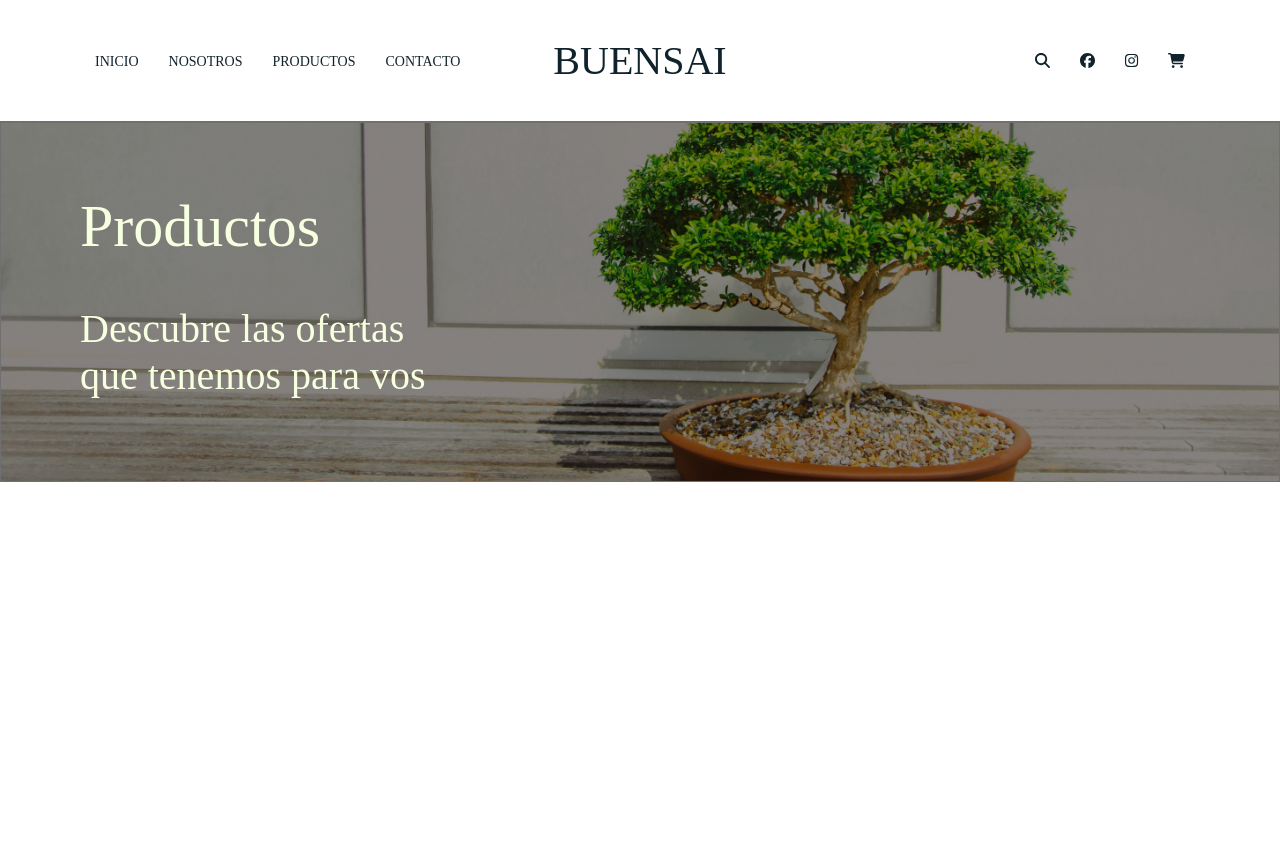
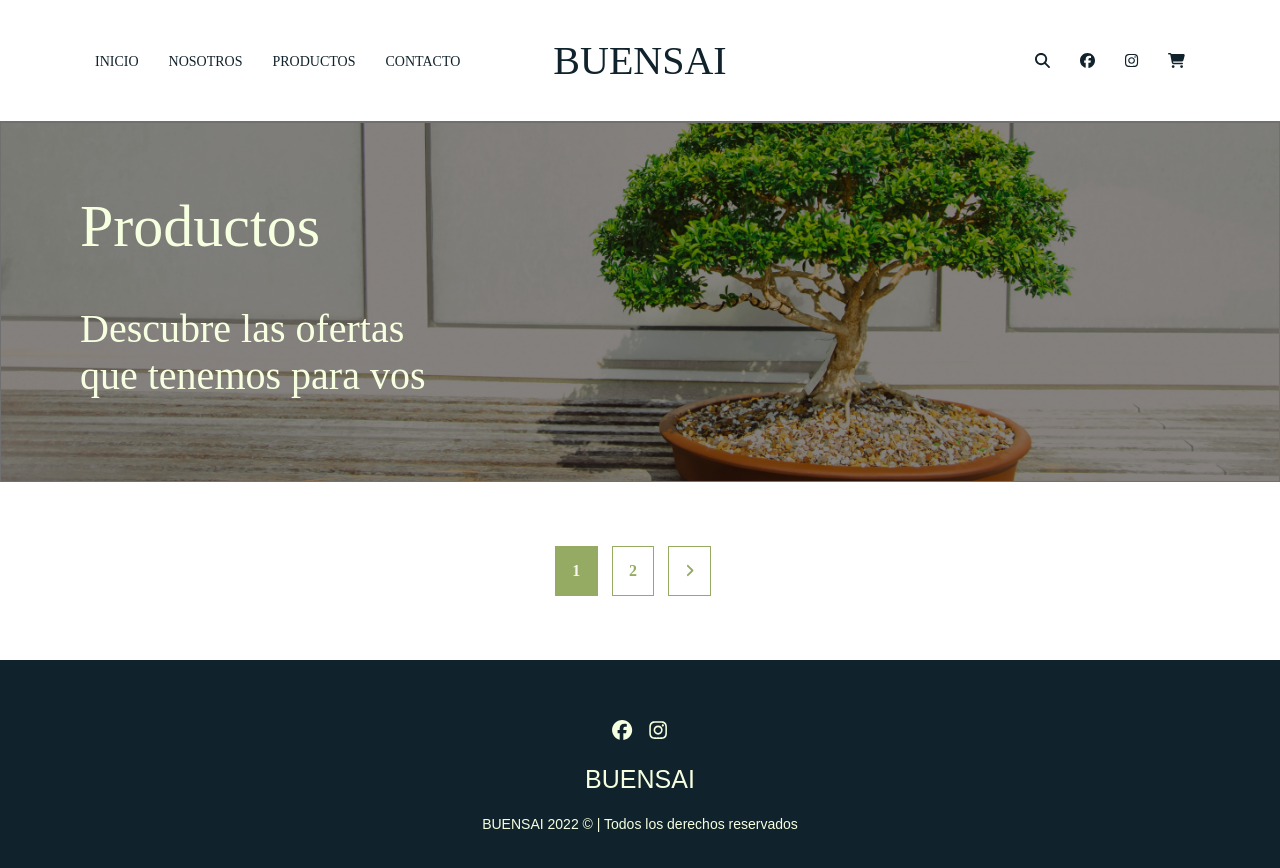
Before and after one commit to papuzinH/buensai, a Next.js app: page /products in a window 1280 px wide. Shown: the top 868 px of the page. Before the commit the page ends 800 px from the top, so only its background shows below. Built offline with nearby package versions, Linux system fonts and the light colour scheme; a web font is replaced by a local one.

Commit message:
creacion de paginador, falta corregir el icono

```diff
--- /dev/null
+++ b/components/Paginador/Paginador.js
@@ -0,0 +1,26 @@
+import React from 'react';
+import styles from './paginador.module.css';
+import { FontAwesomeIcon } from '@fortawesome/react-fontawesome';
+import { faAngleRight } from '@fortawesome/free-solid-svg-icons';
+
+const Paginador = () => {
+  return (
+    <section className={`${styles['paginador']}`}>
+      <ul>
+        <li>
+          <a>1</a>
+        </li>
+        <li>
+          <a>2</a>
+        </li>
+        <li>
+          <a>
+            <FontAwesomeIcon icon={faAngleRight} style={{ fontSize: 15, color: '#95AB63' }}/>
+          </a>
+        </li>
+      </ul>
+    </section>
+  );
+};
+
+export default Paginador;
--- /dev/null
+++ b/components/Paginador/paginador.module.css
@@ -0,0 +1,27 @@
+.paginador{
+    width: 170px;
+    height: 50px;
+    margin: 5% auto;
+    font-family: 'europa';
+    font-weight: bold;
+
+}
+.paginador ul{
+    display: flex;
+    list-style-type: none;
+}
+.paginador ul li:first-child{
+    background-color: #95AB63;
+    color: #F9F4EF;
+}
+.paginador ul li {
+    width: 50px;
+    height: 50px;
+    margin-right: 14px;
+    border: 1px solid #95AB63;
+    color: #95AB63;
+    display: flex;
+    justify-content: center;
+    align-items: center;
+    cursor: pointer;
+}
--- a/pages/products.js
+++ b/pages/products.js
@@ -3,6 +3,7 @@ import Head from 'next/head';
 import Navbar from '../components/Navbar/Navbar';
 import HeroProducts from '../components/HeroProducts/HeroProducts';
 import Footer from '../components/Footer/Footer';
+import Paginador from '../components/Paginador/Paginador'
 
 const Products = () => {
   const dataPage = { page: 'products' };
@@ -17,6 +18,8 @@ const Products = () => {
       </Head>
       <Navbar page={dataPage} />
       <HeroProducts />
+      <Paginador/>
+      <Footer/>
     </>
   );
 };
```
